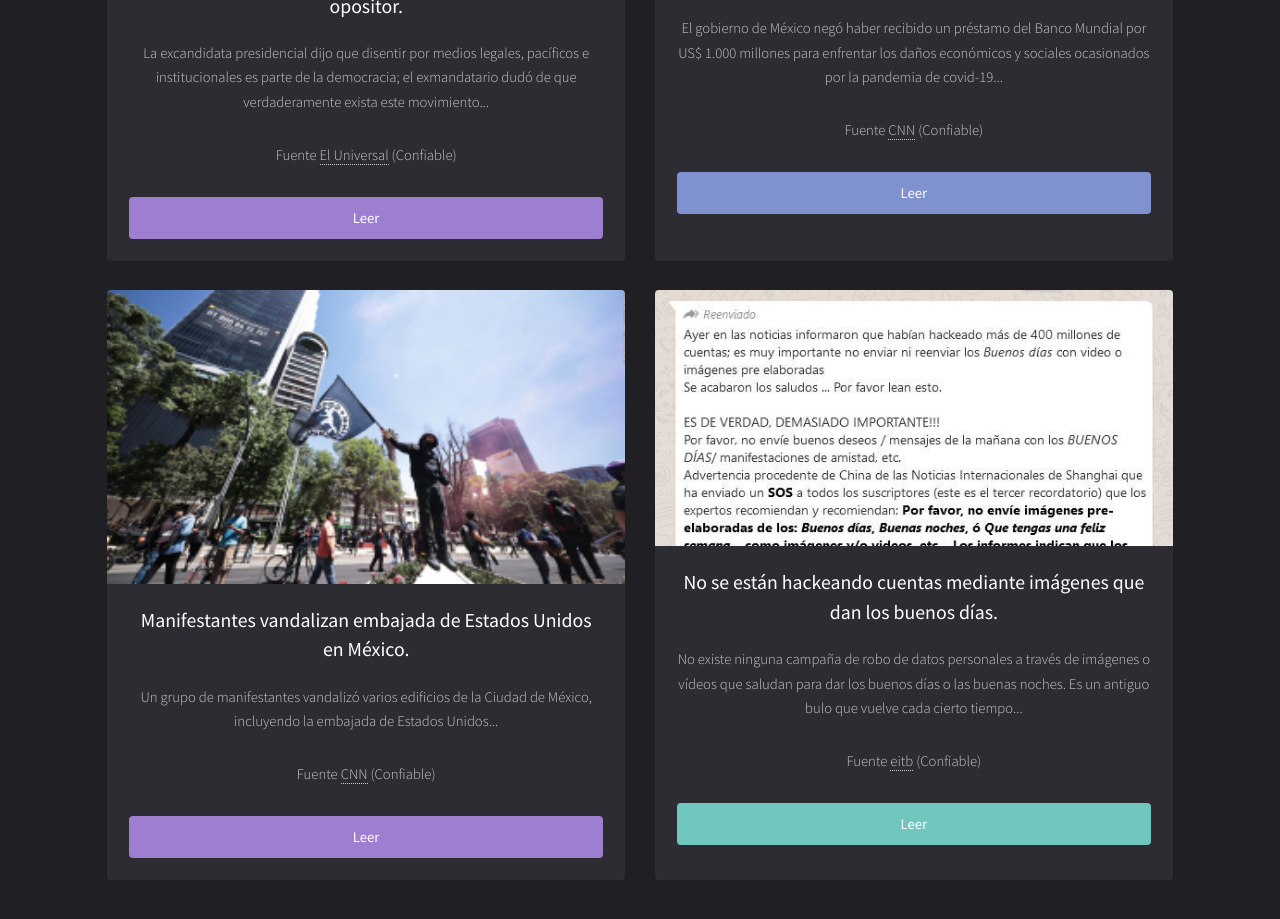
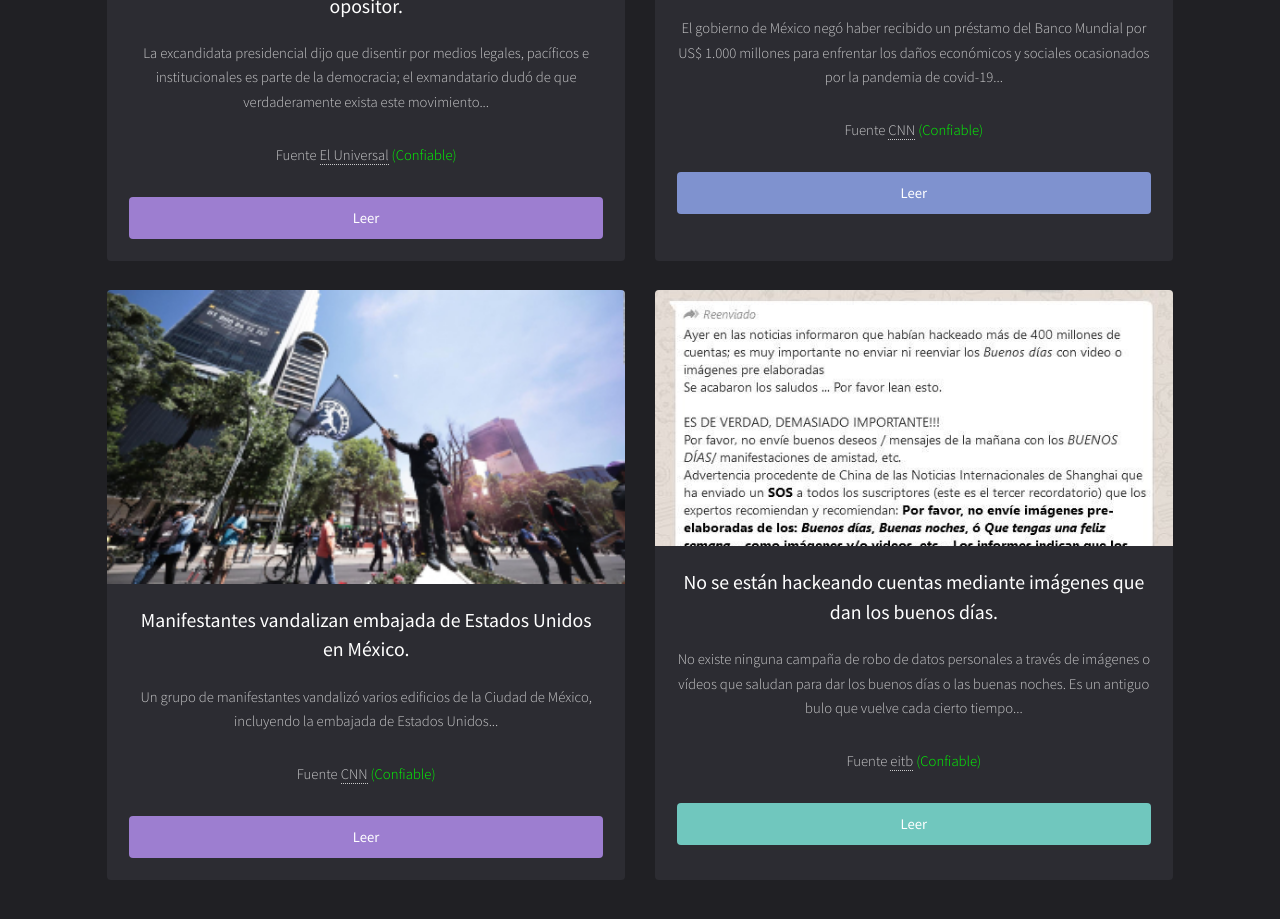
Before and after one commit to JesusJLozanoMartinez/Perpectiva_360, a plain HTML site: page index.html in a window 1280 px wide. Shown: the part 1636-2555 px from the top of the page. Drawn offline with Linux system fonts and the light colour scheme.

Commit message:
Verde en confiable

```diff
--- a/index.html
+++ b/index.html
@@ -42,7 +42,7 @@
 								<div class="inner">
 									<h3>Besos, abrazos y estampas contra el coronavirus. </h3>
 									<p>Los líderes latinoamericanos tienen que estar a la altura de una emergencia de salud como la del COVID-19...</p>
-									<p>Fuente <a>The New York Times</a> (Confiable) </p>
+									<p>Fuente <a>The New York Times</a> <span style="color: #00FF00"> (Confiable) </span> </p>
 									<a href="https://www.nytimes.com/es/2020/03/22/espanol/opinion/coronavirus-amlo.html" target="_blank" class="button fit">Leer</a>
 								</div>
 							</div>
@@ -52,7 +52,7 @@
 								<div class="inner">
 									<h3>Necesita más investigación, dice la OMS sobre comentario acerca de asintomáticos. </h3>
 									<p>La Organización Mundial de la Salud, a través de su epidemióloga en jefe, Maria van Kerkhove, se retractó este martes de una afirmación hecha ayer sobre que las personas asintomáticas de Covid-19...</p>
-									<p>Fuente <a>Altavoz</a> (Confiable) </p>
+									<p>Fuente <a>Altavoz</a> <span style="color: #00FF00"> (Confiable) </span> </p>
 									<a href="https://altavz.com/2020/06/09/necesita-mas-investigacion-dice-la-oms-sobre-comentario-acerca-de-asintomaticos/" target="_blank" class="button style2 fit" data-poptrox="youtube,800x400">Leer</a>
 								</div>
 							</div>
@@ -62,7 +62,7 @@
 								<div class="inner">
 									<h3>Zavala y Calderón desconocen documento de bloque opositor. </h3>
 									<p> La excandidata presidencial dijo que disentir por medios legales, pacíficos e institucionales es parte de la democracia; el exmandatario dudó de que verdaderamente exista este movimiento...</p>
-									<p>Fuente <a>El Universal</a> (Confiable) </p>
+									<p>Fuente <a>El Universal</a> <span style="color: #00FF00"> (Confiable) </span> </p>
 									<a href="https://www.eluniversal.com.mx/nacion/zavala-y-calderon-desconocen-documento-de-bloque-opositor" target="_blank" class="button style3 fit" data-poptrox="youtube,800x400">Leer</a>
 								</div>
 							</div>
@@ -72,7 +72,7 @@
 								<div class="inner">
 									<h3>México niega haber recibido crédito del Banco Mundial para covid-19. </h3>
 									<p>El gobierno de México negó haber recibido un préstamo del Banco Mundial por US$ 1.000 millones para enfrentar los daños económicos y sociales ocasionados por la pandemia de covid-19...</p>
-									<p>Fuente <a>CNN</a> (Confiable) </p>
+									<p>Fuente <a>CNN</a> <span style="color: #00FF00"> (Confiable) </span> </p>
 									<a href="https://cnnespanol.cnn.com/2020/06/07/alerta-mexico-niega-haber-recibido-credito-del-banco-mundial-ante-el-covid-19/" target="_blank" class="button style2 fit" data-poptrox="youtube,800x400">Leer</a>
 								</div>
 							</div>
@@ -82,7 +82,7 @@
 								<div class="inner">
 									<h3>Manifestantes vandalizan embajada de Estados Unidos en México. </h3>
 									<p>Un grupo de manifestantes vandalizó varios edificios de la Ciudad de México, incluyendo la embajada de Estados Unidos...</p>
-									<p>Fuente <a>CNN</a> (Confiable) </p>
+									<p>Fuente <a>CNN</a> <span style="color: #00FF00"> (Confiable) </span> </p>
 									<a href="https://cnnespanol.cnn.com/video/protesta-cdmx-embajada-estados-unidos-reforma-violencia-caso-giovanni-live-rey-rodriguez-perspectivas-mexico/" target="_blank" class="button style3 fit" data-poptrox="youtube,800x400">Leer</a>
 								</div>
 							</div>
@@ -92,7 +92,7 @@
 								<div class="inner">
 									<h3>No se están hackeando cuentas mediante imágenes que dan los buenos días. </h3>
 									<p>No existe ninguna campaña de robo de datos personales a través de imágenes o vídeos que saludan para dar los buenos días o las buenas noches. Es un antiguo bulo que vuelve cada cierto tiempo...</p>
-									<p>Fuente <a>eitb</a> (Confiable) </p>
+									<p>Fuente <a>eitb</a> <span style="color: #00FF00"> (Confiable) </span> </p>
 									<a href="https://www.eitb.eus/es/noticias/sociedad/detalle/7275840/no-se-estan-hackeando-cuentas-enviar-mensajes-imagenes-buenos-dias/" target="_blank" class="button fit" data-poptrox="youtube,800x400">Leer</a>
 								</div>
 							</div>
```
